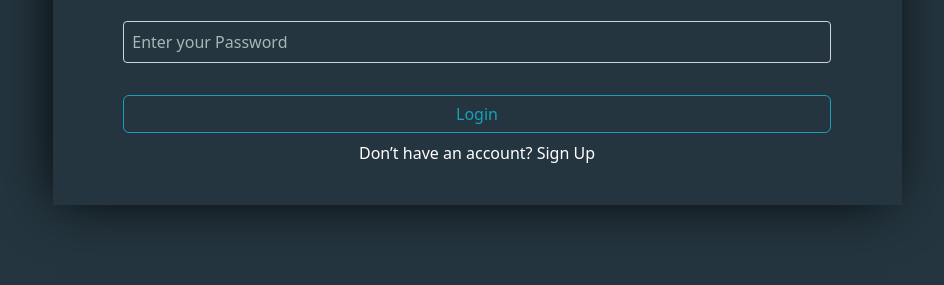
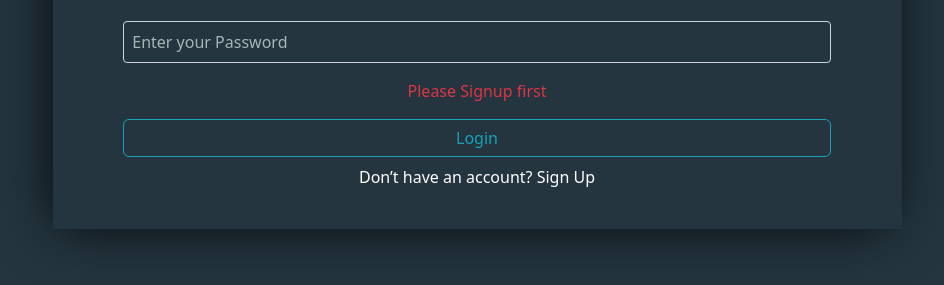
Before and after one commit to ayarefaat/Assignment-login, a plain HTML site: page index.html in a window 1280 px wide. Both pictures are taken after a click on the button "Login". Shown: the part 193-478 px from the top of the page, without its empty margins (163-1107 px from the left). Drawn offline with Linux system fonts and the light colour scheme; a web font is replaced by a local one.

Commit message:
fifth commit

```diff
--- a/index.html
+++ b/index.html
@@ -32,7 +32,7 @@
                     </div>
                     <span class="display-none">All inputs is required</span>
                     <button class="btn col-md-10 mt-3" type="button"> Login</button>
-                    <p class="mt-2 text-white">Don’t have an account? <a href="/pages/signup.html" class="text-white text-decoration-none">Sign Up</a></p>
+                    <p class="mt-2 text-white">Don’t have an account? <a href="pages/signup.html" class="text-white text-decoration-none">Sign Up</a></p>
                 </form>
             </div>
 
--- a/js/login.js
+++ b/js/login.js
@@ -19,7 +19,13 @@ function clear(){
     passInput.value="";
 }
 function login(){
-    console.log(usersList)
+    console.log(usersList.length)
+    if(usersList.length===0){
+        error.classList.replace('display-none',"display")
+        error.classList.add('red')
+        error.innerHTML="Please Signup first";
+        console.log('no usr')
+    }else{
         for(var i=0;i<usersList.length;i++){
             if(usersList[i].email===emailInput.value && usersList[i].password===passInput.value){
                 console.log('login success');
@@ -35,5 +41,7 @@ function login(){
                 error.classList.add('red')
             }
         }
+
+    }
 }
 loginBtn.addEventListener('click',login)
--- a/js/signup.js
+++ b/js/signup.js
@@ -96,7 +96,7 @@ function validate(regex,element){
         return false;
     }
 }
-function dismiss(ev){
+function dismiss(){
     popup.classList.remove('display-visible');
 }
 popupBtn.addEventListener('click',dismiss)
```
Lines whose indentation alone changed are shown as unchanged.
